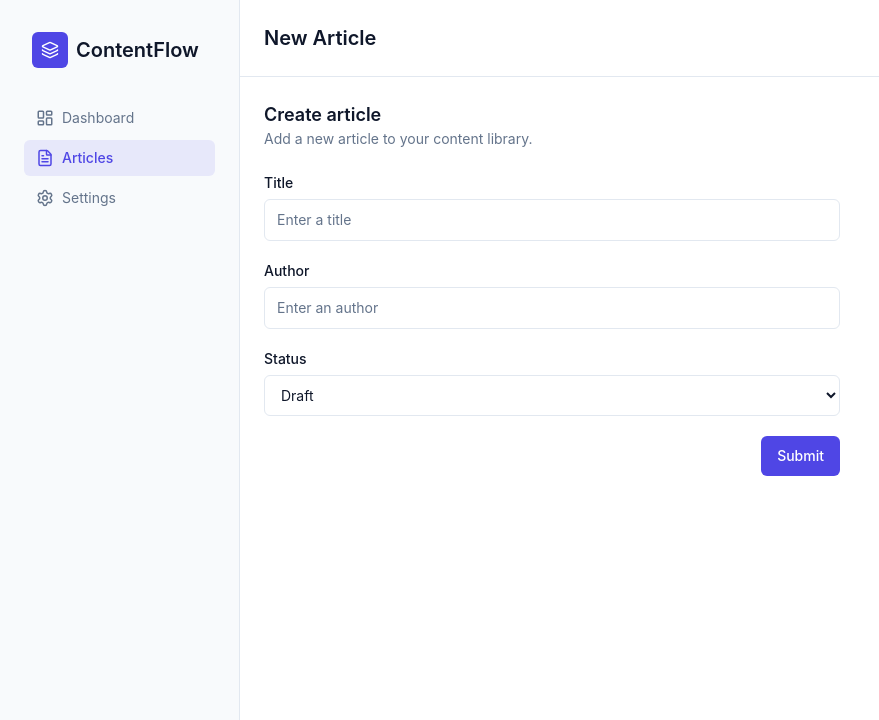
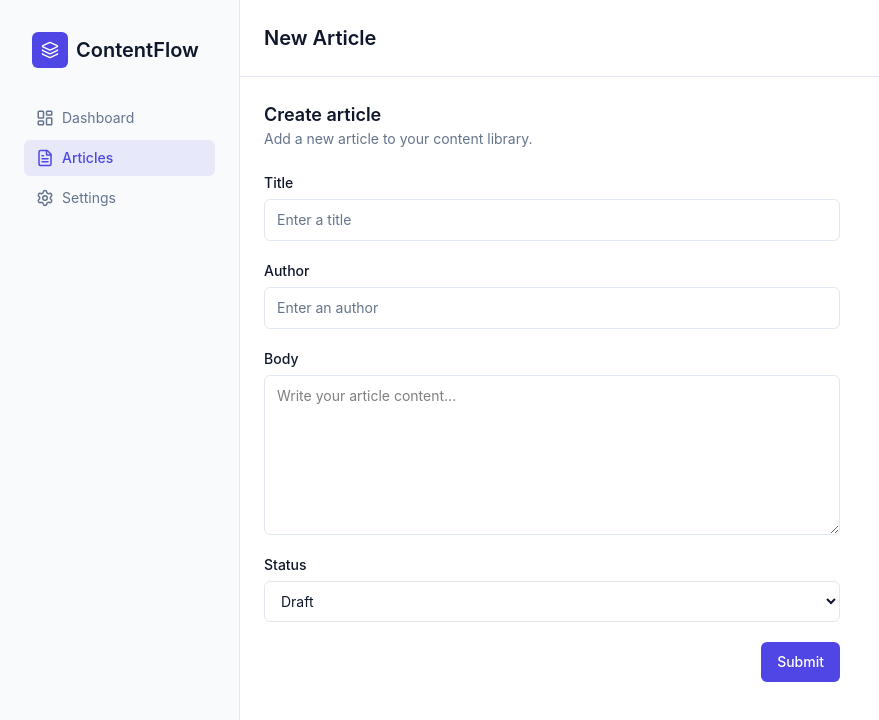
Before and after one commit to AndyBeable/contentflow, a React (Vite) app: page /articles/new in a window 1280 px wide. Shown: the top 720 px of the page, without its empty margins (0-879 px from the left). Built offline with nearby package versions, Linux system fonts and the light colour scheme.

Commit message:
feat: add article body field

```diff
--- a/src/data/articles.ts
+++ b/src/data/articles.ts
@@ -7,6 +7,7 @@ export const articles: Article[] = [
     slug: "article-one",
     status: "draft",
     author: "Andy Beable",
+    body: "This article explores the latest developments in digital content management and how modern platforms are helping teams create, organise and publish content more efficiently. We'll look at some of the key challenges and opportunities facing content teams today.",
     createdAt: "2026-10-08",
   },
   {
@@ -15,6 +16,7 @@ export const articles: Article[] = [
     slug: "article-two",
     status: "published",
     author: "James Bond",
+    body: "Building great digital experiences requires a combination of thoughtful design, reliable technology and effective collaboration. In this article, we share practical insights into improving development workflows and delivering better experiences for users.",
     createdAt: "2026-05-03",
   },
   {
@@ -23,6 +25,7 @@ export const articles: Article[] = [
     slug: "article-three",
     status: "archived",
     author: "Andy Beable",
+    body: "As organisations continue to evolve their digital strategies, having the right tools and processes in place is more important than ever. We explore how teams can streamline content operations, maintain consistency and adapt to changing business requirements.",
     createdAt: "2026-10-08",
   },
 ];
--- a/src/pages/NewArticlePage/NewArticlePage.tsx
+++ b/src/pages/NewArticlePage/NewArticlePage.tsx
@@ -6,6 +6,7 @@ import type { ArticlesContextType } from "../../components/ArticlesLayout/Articl
 type ArticleFormData = {
   title: string;
   author: string;
+  body: string;
   status: Status;
 };
 
@@ -15,6 +16,7 @@ export default function NewArticlePage() {
   const [formData, setFormData] = useState<ArticleFormData>({
     title: "",
     author: "",
+    body: "",
     status: "draft",
   });
 
@@ -22,7 +24,11 @@ export default function NewArticlePage() {
 
   function handleOnSubmit(event: SubmitEvent<HTMLFormElement>) {
     event.preventDefault();
-    if (formData.title.trim() === "" || formData.author.trim() === "") {
+    if (
+      formData.title.trim() === "" ||
+      formData.author.trim() === "" ||
+      formData.body.trim() === ""
+    ) {
       setError("Please complete all required fields");
       return;
     }
@@ -40,6 +46,7 @@ export default function NewArticlePage() {
       slug,
       status: formData.status,
       author: formData.author.trim(),
+      body: formData.body.trim(),
       createdAt,
     };
 
@@ -101,6 +108,25 @@ export default function NewArticlePage() {
           />
         </div>
         <div className="flex flex-col gap-1.5">
+          <label htmlFor="body" className="text-sm font-medium text-heading">
+            Body
+          </label>
+
+          <textarea
+            id="body"
+            name="body"
+            value={formData.body}
+            placeholder="Write your article content..."
+            onChange={(event) =>
+              setFormData((prev) => ({
+                ...prev,
+                body: event.target.value,
+              }))
+            }
+            className="w-full px-3 py-2.5 min-h-40 text-sm outline-none rounded-md border-border-subtle border focus:border-primary ocus:ring-2 focus:ring-primary/10 resize-y"
+          />
+        </div>
+        <div className="flex flex-col gap-1.5">
           <label htmlFor="status" className="text-sm font-medium text-heading">
             Status
           </label>
--- a/src/types/article.ts
+++ b/src/types/article.ts
@@ -6,5 +6,6 @@ export type Article = {
   slug: string;
   status: Status;
   author: string;
+  body: string;
   createdAt: string;
 };
```
